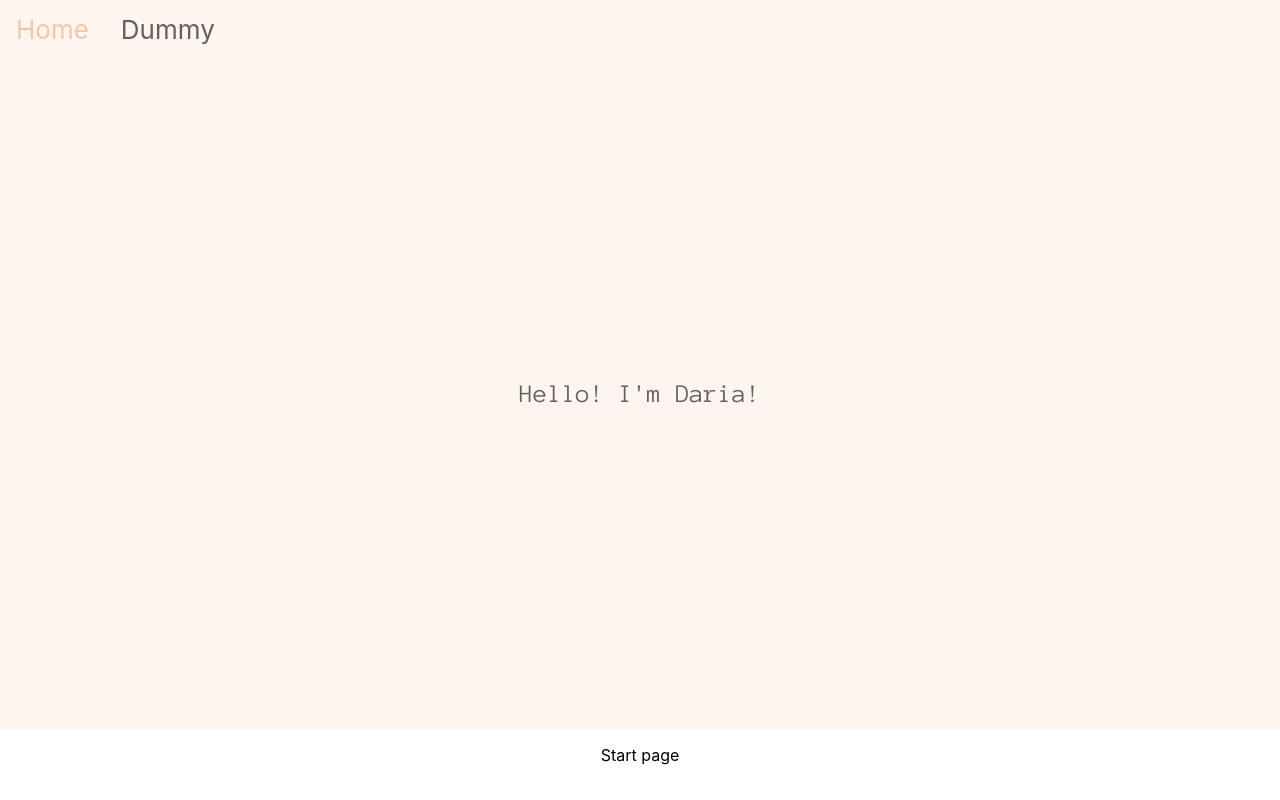
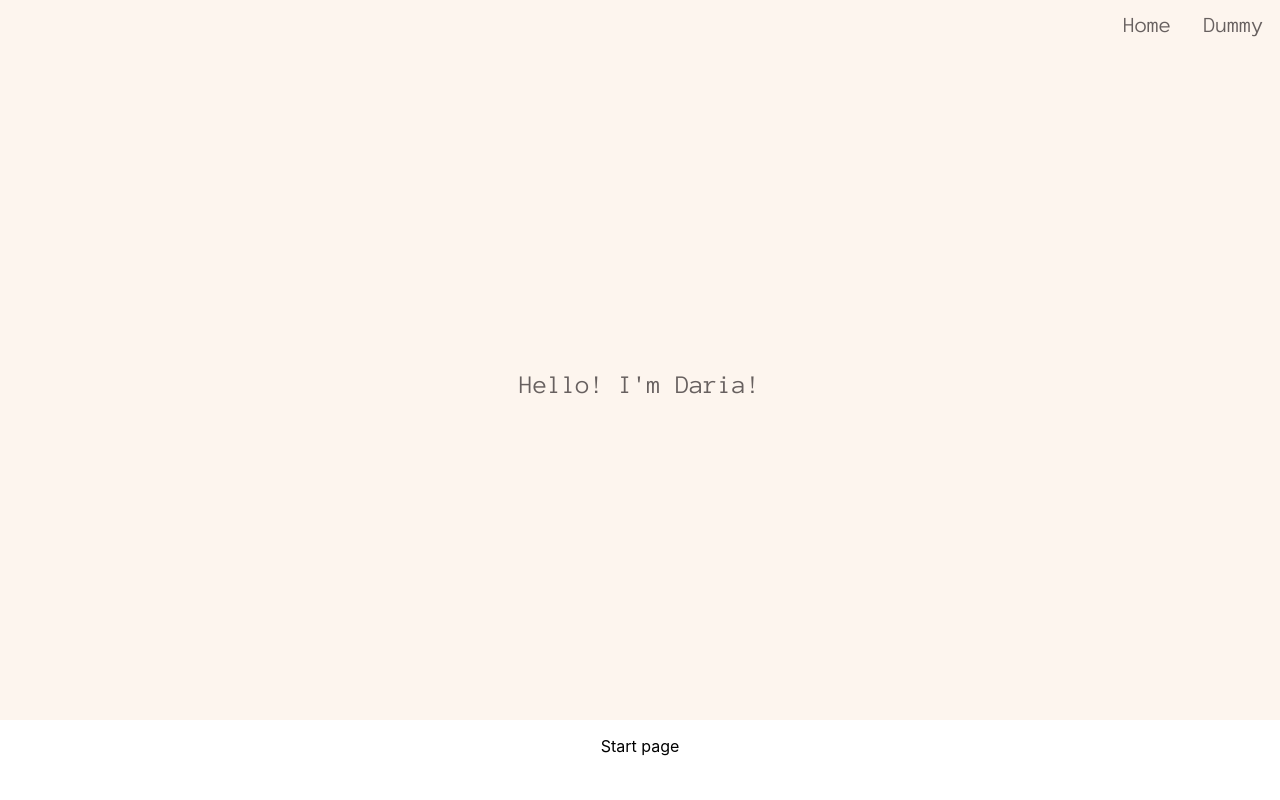
Before and after one commit to peacchy/PortfolioApp, a React (Create React App) app in the folder portfolioapp/: page / in a window 1280 px wide. Built offline with nearby package versions, Linux system fonts and the light colour scheme.

Commit message:
fixes in menu

```diff
--- a/portfolioapp/src/components/menu-item/MenuItem.scss
+++ b/portfolioapp/src/components/menu-item/MenuItem.scss
@@ -1,8 +1,12 @@
+@import url(https://fonts.googleapis.com/css?family=Anonymous+Pro);
+
 .navbar-menu-item {
     color: #67605F;
     width: max-content;
     align-items: center;
     justify-content: center;
+    font-family: 'Anonymous Pro', monospace;
+    font-size:  85%;
     display: flex;
     padding: 14px 16px;
 }
--- a/portfolioapp/src/containers/menu/Menu.scss
+++ b/portfolioapp/src/containers/menu/Menu.scss
@@ -2,4 +2,5 @@
   overflow: hidden;
   background-color: #FDF5EE;
   display: flex;
+  justify-content: right;
 }
```
